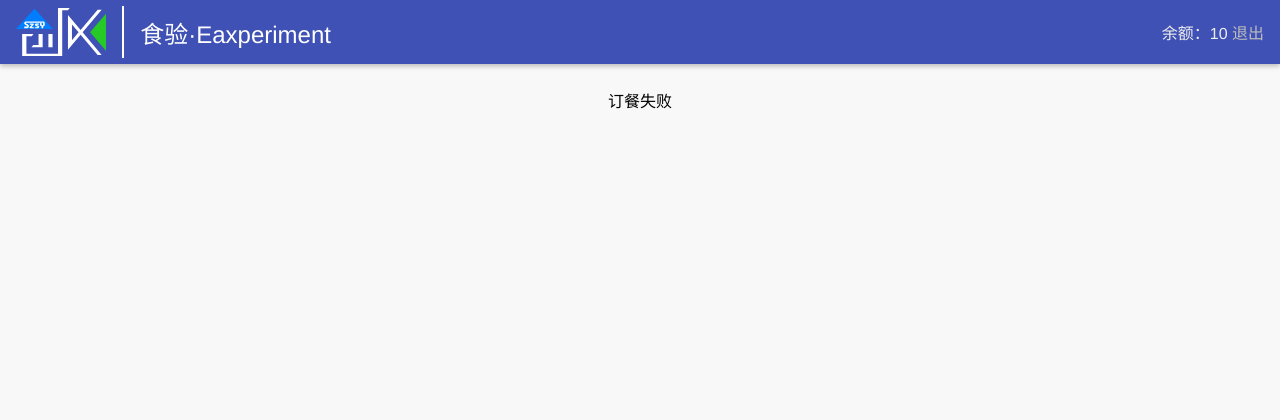
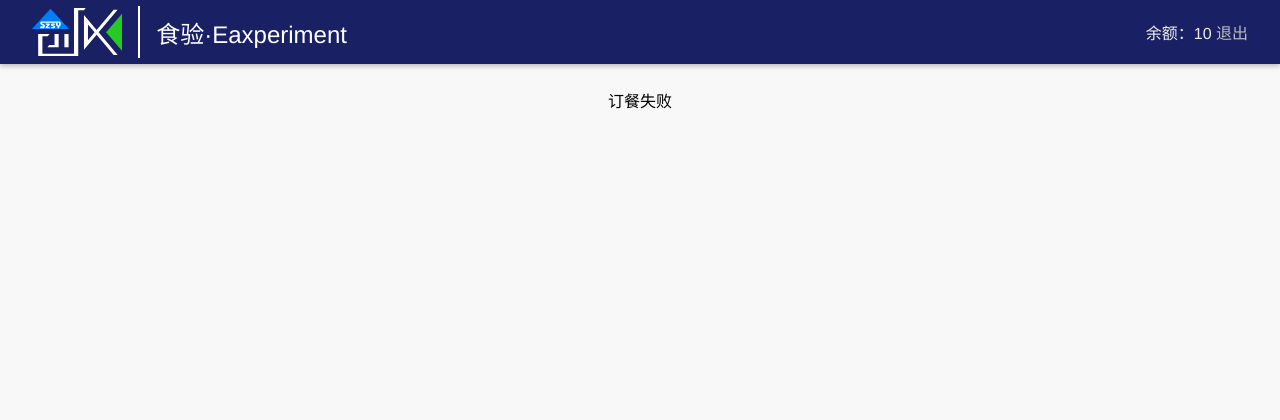
Before and after one commit to szes-maker/canteen-ses, a Django app: template canteen/templates/canteen/result.html in a window 1280 px wide. Shown: the top 420 px of the page. Run offline with Django 3.2, Linux system fonts and the light colour scheme; the template is opened without the code that fills it: most values are stand-ins (such as "Sample title", 1, 10 or a date in 2020).

Commit message:
adjust style

```diff
--- a/canteen/static/canteen/style.css
+++ b/canteen/static/canteen/style.css
@@ -11,12 +11,12 @@
 }
 
 header {
-    background-color: #3F51B5;
+    background-color: #1a2064;
     box-shadow: 0 2px 5px rgba(0, 0, 0, 0.26);
 }
 
 header#navbar-container {
-    padding: 0 1em;
+    padding: 0 2em;
     display: flex;
     justify-content: space-between;
     align-items: center;
@@ -192,6 +192,10 @@
         background-size: contain;
     }
 
+    header#navbar-container {
+        padding: 0 1em;
+    }
+
     #app-eng-name {
         display: none;
     }
--- a/canteen/templates/canteen/base.html
+++ b/canteen/templates/canteen/base.html
@@ -4,7 +4,7 @@
     <meta charset="utf-8">
     <meta name="viewport" content="width=device-width, initial-scale=1">
     <title>{% block title %}{% endblock %} - 食验</title>
-    <meta name="theme-color" content="#3F51B5">
+    <meta name="theme-color" content="#1A2064">
     <meta name="apple-mobile-web-app-status-bar-style" content="black-translucent">
     <link rel="apple-touch-icon" href="{% static 'canteen/ios/eaxperiment.png' %}">
     <link rel="apple-touch-icon" sizes="76x76" href="{% static 'canteen/ios/eaxperiment_tablet_no_retina.png' %}">
```
